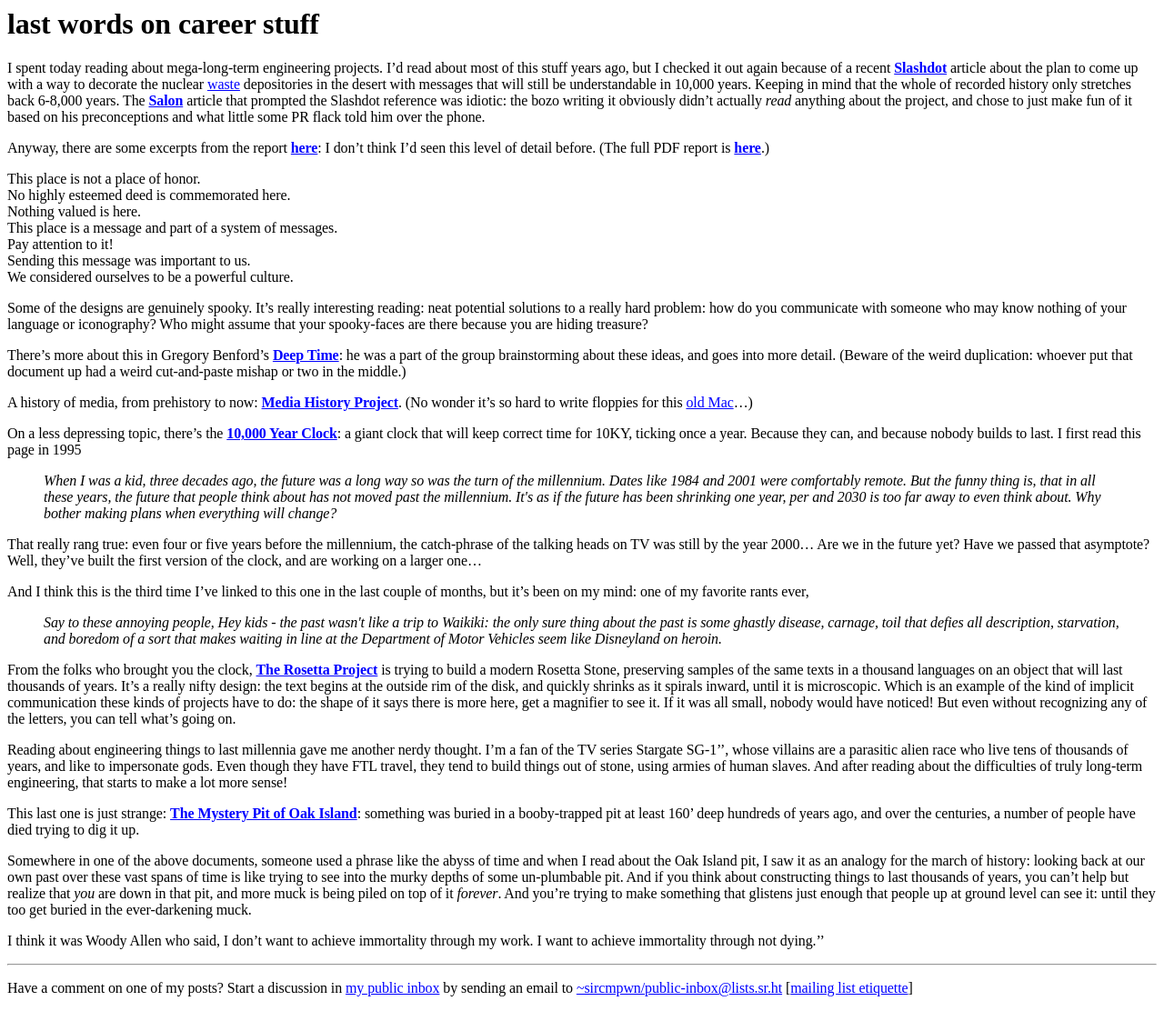
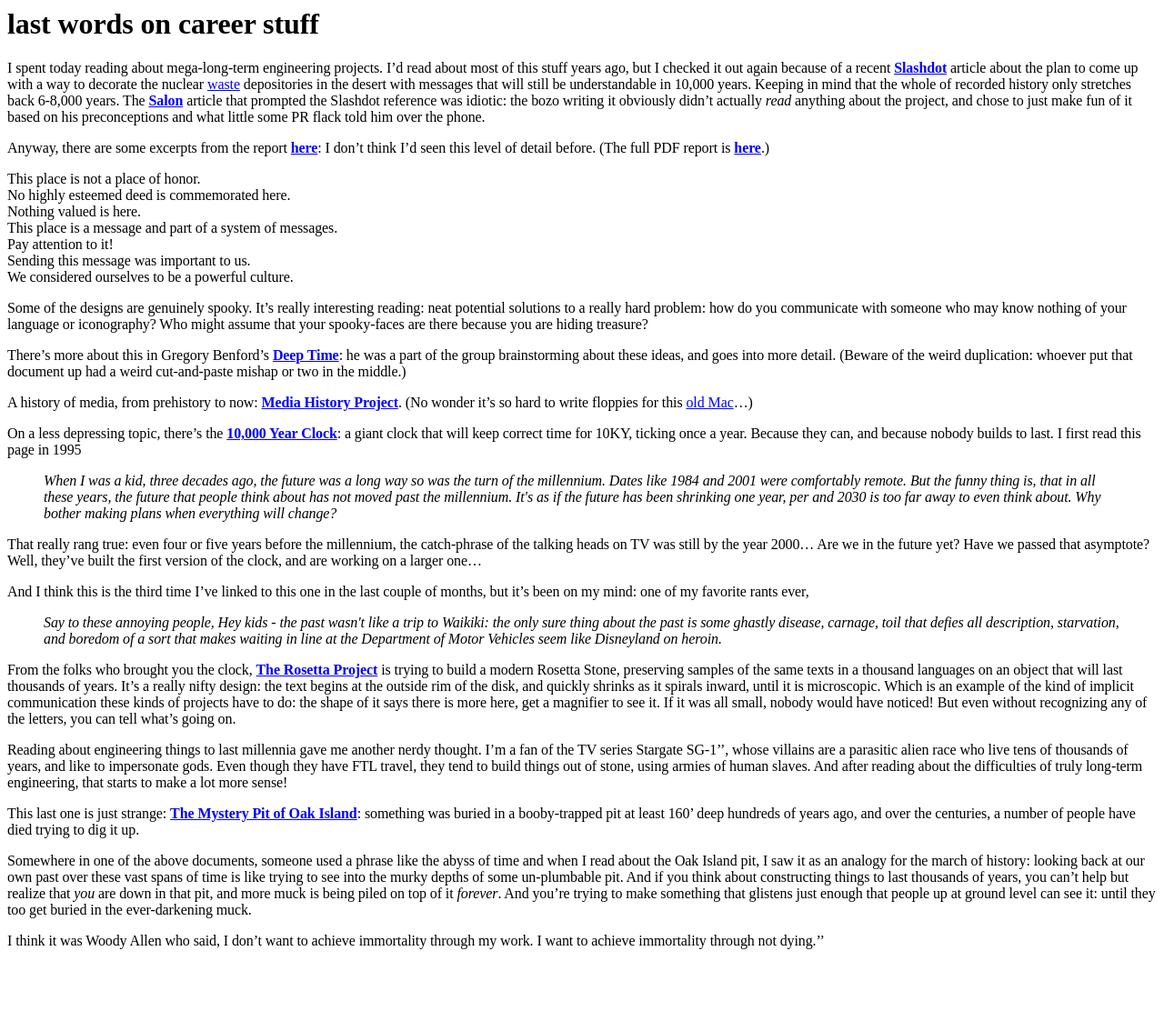
Before and after one commit to dmkgll/dmkgll, a Jekyll site: the page built from test.md, in a window 1280 px wide. Shown: the whole page at 91% size. Built offline with Jekyll 4.4.1, drawn with Linux system fonts in a browser that asks for light colours; after the commit the page ends 1060 px from its top, so only the background shows below that.

Commit message:
Update page.html

```diff
--- a/_layouts/page.html
+++ b/_layouts/page.html
@@ -20,7 +20,7 @@
 
 
     </main>
-<hr><p>
+<!--<hr><p>
 </p><footer class="priv">
 <p>
   Have a comment on one of my posts? Start a discussion in
@@ -30,4 +30,4 @@
   [<a href="https://man.sr.ht/lists.sr.ht/etiquette.md">mailing list etiquette</a>]
 
 </p>
-</footer></body></html>
+</footer>--></body></html>
```
